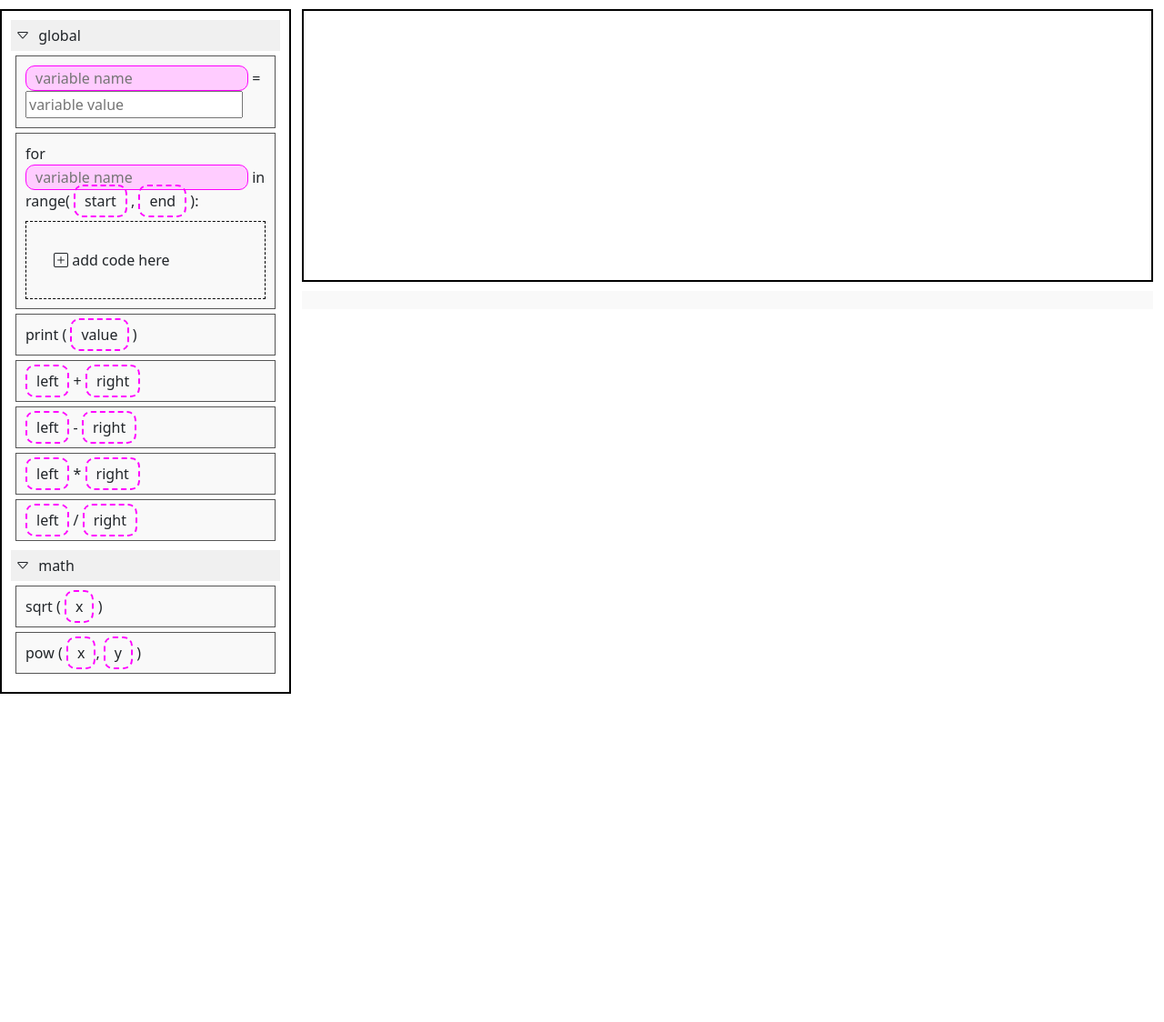
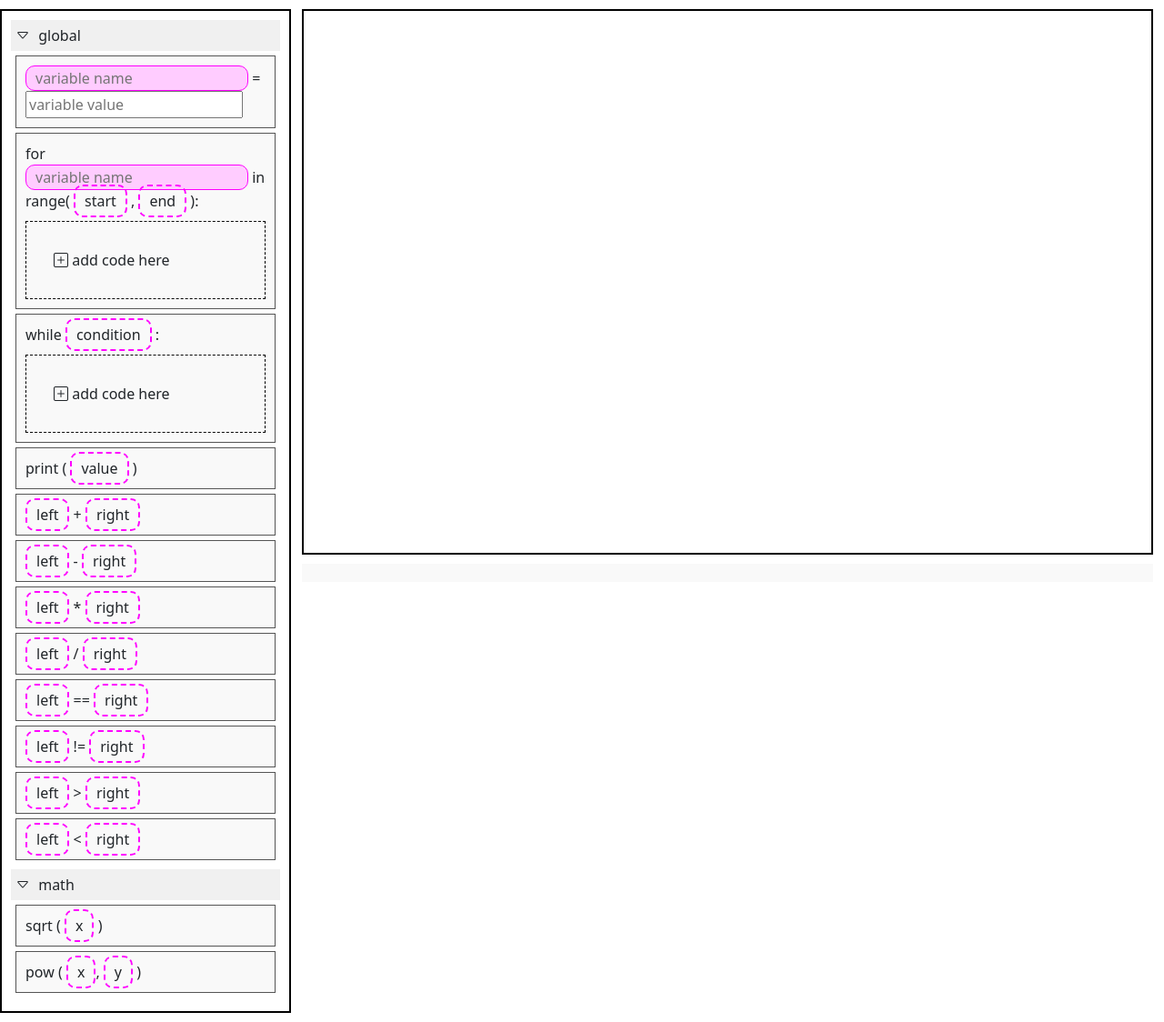
Before and after one commit to rickwierenga/drag-programmer, a Flask app: page / in a window 1280 px wide. Shown: the whole page at 91% size. Before the commit the page ends 763 px from the top, so only its background shows below. Run offline with Flask 3, Linux system fonts and the light colour scheme.

Commit message:
while loops

```diff
--- a/static/main.css
+++ b/static/main.css
@@ -12,7 +12,7 @@
 #workspace {
   border: 2px solid #000;
   padding: 10px;
-  height: 300px;
+  height: 600px;
   overflow: auto;
 }
 #workspace.drag-over {
@@ -91,15 +91,18 @@ code {
   border: 2px dashed #ff00ff;
 }
 
-.block-range-for-loop .code-holder {
+.code-holder {
   padding: 10px;
   border: 1px dashed black;
   margin-top: 10px;
 }
-.block-range-for-loop .code-holder .no-code {
+.code-holder .no-code {
   padding: 20px;
 }
-.block-range-for-loop.drag-over .code-holder {
+.code-holder .block:last-child {
+  margin-bottom: 20px;
+}
+.drag-over .code-holder {
   background-color: #f0f0f0;
   border: 2px dashed black;
 }
--- a/static/main.js
+++ b/static/main.js
@@ -319,6 +319,56 @@ class BinaryOperatorBlock extends Block {
   }
 }
 
+class WhileLoopBlock extends Block {
+  constructor() {
+    super("while-loop", undefined);
+    this.condition = new ParameterHolder(
+      crypto.randomUUID(),
+      "condition",
+      undefined
+    );
+    this.parameters = [this.condition];
+  }
+
+  serialize() {
+    return {
+      ...super.serialize(),
+      condition: this.condition ? this.condition.serialize() : undefined,
+    };
+  }
+
+  render() {
+    const template = document.getElementById("block-template-while-loop");
+    const block = template.content.cloneNode(true).querySelector(".block");
+
+    block.dataset.data = JSON.stringify(this.serialize());
+
+    const conditionEl = block.querySelector(".param-holder-condition");
+    conditionEl.appendChild(this.condition.render());
+
+    let codeHolder = block.querySelector(".code-holder");
+    if (this.children.length > 0) {
+      codeHolder.querySelector(".no-code").style.display = "none";
+      codeHolder.innerHTML = "";
+      for (const child of this.children) {
+        codeHolder.appendChild(child.render());
+      }
+    } else {
+      codeHolder.querySelector(".no-code").style.display = "block";
+    }
+
+    block.ondragover = allowDrop;
+    block.ondrop = dropBlock;
+
+    return block;
+  }
+
+  writeCode() {
+    const body = this.children.map((child) => child.writeCode()).join("\n  ");
+    return `while ${this.condition.writeCode()}:\n  ${body}`;
+  }
+}
+
 // sidebar
 
 function addBlockToSidebar(module, block) {
@@ -375,6 +425,8 @@ function addGlobalModule() {
   let rangeForLoopBlock = new RangeForLoopBlock(undefined);
   addBlockToSidebar(globalModule, rangeForLoopBlock);
 
+  addBlockToSidebar(globalModule, new WhileLoopBlock(undefined));
+
   let printBlock = new FunctionBlock(undefined, "print", [
     { name: "value", value: undefined },
   ]);
@@ -384,6 +436,11 @@ function addGlobalModule() {
   addBlockToSidebar(globalModule, new BinaryOperatorBlock(undefined, "-"));
   addBlockToSidebar(globalModule, new BinaryOperatorBlock(undefined, "*"));
   addBlockToSidebar(globalModule, new BinaryOperatorBlock(undefined, "/"));
+
+  addBlockToSidebar(globalModule, new BinaryOperatorBlock(undefined, "=="));
+  addBlockToSidebar(globalModule, new BinaryOperatorBlock(undefined, "!="));
+  addBlockToSidebar(globalModule, new BinaryOperatorBlock(undefined, ">"));
+  addBlockToSidebar(globalModule, new BinaryOperatorBlock(undefined, "<"));
 
   document.getElementById("modules").appendChild(globalModule);
 }
@@ -523,6 +580,8 @@ function createBlock(blockData) {
   } else if (blockData.type === "binary-operator") {
     const { moduleName, operator } = blockData;
     block = new BinaryOperatorBlock(moduleName, operator);
+  } else if (blockData.type === "while-loop") {
+    block = new WhileLoopBlock();
   } else {
     throw new Error("Unknown block type", blockData);
   }
@@ -641,9 +700,7 @@ function dropAssignmentLHS(ev) {
     const inputField = ev.target;
     const assignmentBlockEl = inputField.parentElement;
     const assignmentBlockData = JSON.parse(assignmentBlockEl.dataset.data);
-    const assignmentBlock = program.find(
-      (block) => block.id === assignmentBlockData.id
-    );
+    const assignmentBlock = findBlock(assignmentBlockData.id, program);
     assignmentBlock.variable = dragEventData.variable;
 
     renderWorkspace(program);
@@ -660,9 +717,7 @@ function dropAssignmentRHS(ev) {
   const inputField = ev.target;
   const assignmentBlockEl = inputField.parentElement;
   const assignmentBlockData = JSON.parse(assignmentBlockEl.dataset.data);
-  const assignmentBlock = program.find(
-    (block) => block.id === assignmentBlockData.id
-  );
+  const assignmentBlock = findBlock(assignmentBlockData.id, program);
   if (dragEventData.type === DRAG_EVENT_TYPE.USE_VARIABLE) {
     assignmentBlock.setExpression(dragEventData.variable);
   } else if (dragEventData.type === DRAG_EVENT_TYPE.NEW_BLOCK) {
--- a/templates/index.html
+++ b/templates/index.html
@@ -6,7 +6,10 @@
 
     <title>Simple Python Block Programming</title>
 
-    <link rel="stylesheet" href="{{ url_for('static', filename='main.css') }}">
+    <link
+      rel="stylesheet"
+      href="{{ url_for('static', filename='main.css') }}"
+    />
     <link
       href="https://cdn.jsdelivr.net/npm/bootstrap@5.3.3/dist/css/bootstrap.min.css"
       rel="stylesheet"
@@ -117,6 +120,25 @@
       </div>
     </template>
 
+    <template id="block-template-while-loop">
+      <div
+        class="block block-while-loop"
+        draggable="true"
+        data-type="while-loop"
+      >
+        while
+        <span class="param-holder-condition"></span>
+        :
+
+        <div class="code-holder">
+          <div class="no-code">
+            <i class="bi bi-plus-square"></i>
+            add code here
+          </div>
+        </div>
+      </div>
+    </template>
+
     <script src="{{ url_for('static', filename='main.js') }}"></script>
     <script
       src="https://cdn.jsdelivr.net/npm/bootstrap@5.3.3/dist/js/bootstrap.bundle.min.js"
```
